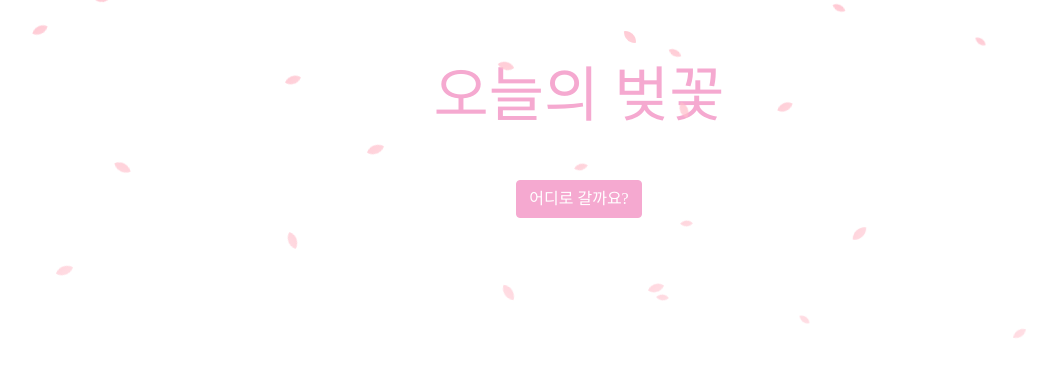
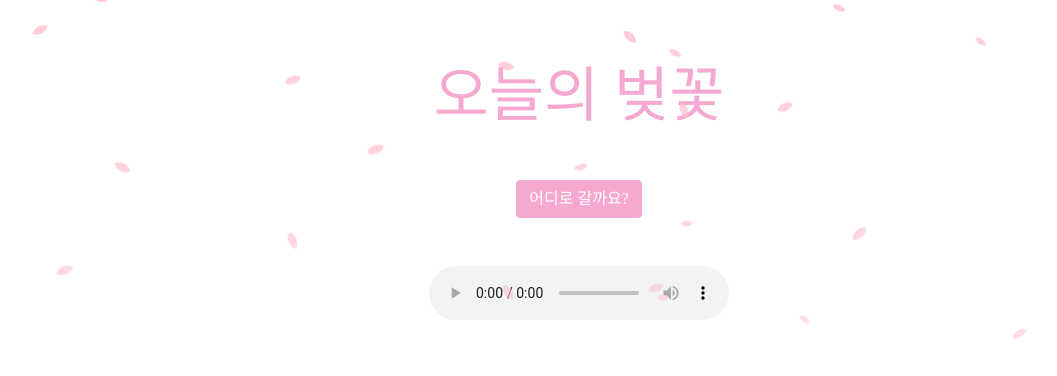
Before and after one commit to Helloworld616/vue-devops, a Vue app: page / in a window 1280 px wide. Shown: the top 376 px of the page, without its empty margins (61-1118 px from the left). Built offline with nearby package versions, Linux system fonts and the light colour scheme; a web font is replaced by a local one.

Commit message:
Add Content-Security-Policy header

```diff
--- a/public/index.html
+++ b/public/index.html
@@ -2,6 +2,7 @@
 <html lang="">
   <head>
     <meta charset="utf-8">
+    <meta http-equiv="Content-Security-Policy" content="upgrade-insecure-requests">
     <meta http-equiv="X-UA-Compatible" content="IE=edge">
     <meta name="viewport" content="width=device-width,initial-scale=1.0">
     <link rel="icon" href="<%= BASE_URL %>favicon.ico">
--- a/src/components/HelloWorld.vue
+++ b/src/components/HelloWorld.vue
@@ -13,9 +13,9 @@
     </div>
     <div id="sound">
       <!-- <iframe src="../assets//silence.mp3" allow="autoplay" id="audio" style="display:none"></iframe> -->
-      <!-- <audio autoplay loop controls>
+      <audio autoplay loop controls>
         <source src="../assets/장범준-01-흔들리는꽃들속에서네샴푸향이느껴진거야.mp3" type="audio/mp3">
-      </audio> -->
+      </audio>
     </div>
   </div>
 </template>
```
